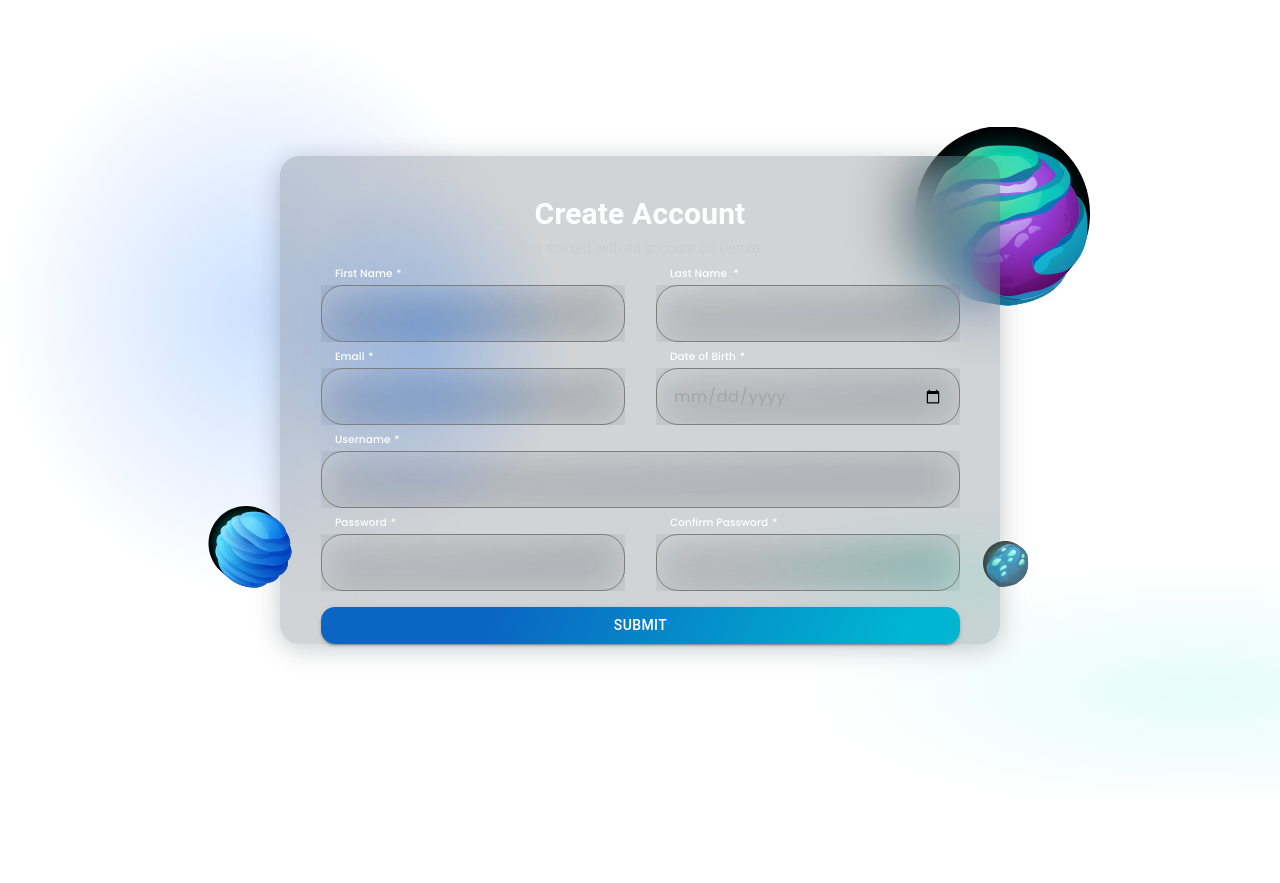
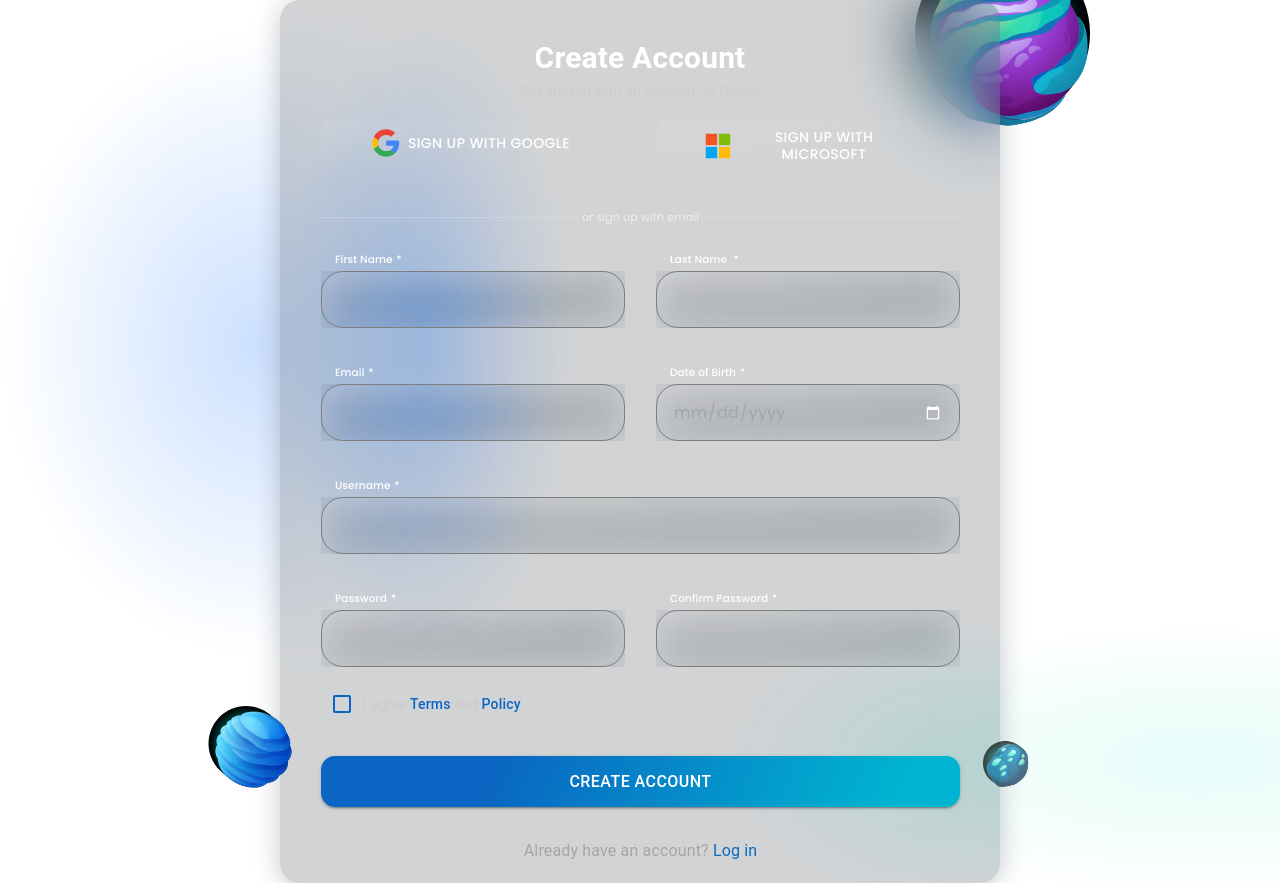
Before and after one commit to sanket8088/demlo-ui, a Next.js app in the folder frontend/: page /register in a window 1280 px wide. Before the commit the page ends 800 px from the top, so only its background shows below. Built offline with nearby package versions, Linux system fonts and the light colour scheme.

Commit message:
Auth forms done

```diff
--- /dev/null
+++ b/frontend/assets/icons/jsx/GoogleIcon.tsx
@@ -0,0 +1,47 @@
+import { SvgIcon, SvgIconClasses, SxProps, Theme } from "@mui/material";
+import { CommonProps } from "@mui/material/OverridableComponent";
+import { ElementType, ReactNode } from "react";
+
+const GoogleIcon = () => (
+  <svg
+    width="28"
+    height="28"
+    viewBox="0 0 28 28"
+    fill="none"
+    xmlns="http://www.w3.org/2000/svg"
+  >
+    <g clip-path="url(#clip0_478_10647)">
+      <path
+        fill-rule="evenodd"
+        clip-rule="evenodd"
+        d="M6.03374 14.0056C6.03374 13.1164 6.18141 12.264 6.44499 11.4644L1.83151 7.94141C0.932366 9.76701 0.425781 11.8241 0.425781 14.0056C0.425781 16.1852 0.931743 18.2411 1.82964 20.0654L6.44062 16.5355C6.17954 15.7397 6.03374 14.8904 6.03374 14.0056Z"
+        fill="#FBBC05"
+      />
+      <path
+        fill-rule="evenodd"
+        clip-rule="evenodd"
+        d="M14.1346 5.91641C16.0663 5.91641 17.811 6.60085 19.1818 7.72085L23.1697 3.73863C20.7396 1.62307 17.624 0.316406 14.1346 0.316406C8.71735 0.316406 4.0615 3.41445 1.83203 7.94112L6.44551 11.4641C7.50853 8.2373 10.5387 5.91641 14.1346 5.91641Z"
+        fill="#EB4335"
+      />
+      <path
+        fill-rule="evenodd"
+        clip-rule="evenodd"
+        d="M14.1346 22.0946C10.5387 22.0946 7.50853 19.7737 6.44551 16.5469L1.83203 20.0693C4.0615 24.5966 8.71735 27.6946 14.1346 27.6946C17.4782 27.6946 20.6704 26.5074 23.0662 24.283L18.687 20.8975C17.4514 21.6759 15.8955 22.0946 14.1346 22.0946Z"
+        fill="#34A853"
+      />
+      <path
+        fill-rule="evenodd"
+        clip-rule="evenodd"
+        d="M27.218 14.0045C27.218 13.1956 27.0934 12.3245 26.9065 11.5156H14.1328V16.8045H21.4855C21.1178 18.6077 20.1171 19.994 18.6852 20.8962L23.0644 24.2818C25.5811 21.9459 27.218 18.4665 27.218 14.0045Z"
+        fill="#4285F4"
+      />
+    </g>
+    <defs>
+      <clipPath id="clip0_478_10647">
+        <rect width="28" height="28" fill="white" />
+      </clipPath>
+    </defs>
+  </svg>
+);
+
+export default GoogleIcon;
--- /dev/null
+++ b/frontend/assets/icons/jsx/MicrosoftIcon.tsx
@@ -0,0 +1,20 @@
+import { SvgIcon, SvgIconClasses, SxProps, Theme } from "@mui/material";
+import { CommonProps } from "@mui/material/OverridableComponent";
+import { ElementType, ReactNode } from "react";
+
+const MicrosoftIcon = () => (
+  <svg
+    width="28"
+    height="28"
+    viewBox="0 0 28 28"
+    fill="none"
+    xmlns="http://www.w3.org/2000/svg"
+  >
+    <path d="M1.75 1.75H13.125V13.125H1.75V1.75Z" fill="#F35325" />
+    <path d="M14.875 1.75H26.25V13.125H14.875V1.75Z" fill="#81BC06" />
+    <path d="M1.75 14.875H13.125V26.25H1.75V14.875Z" fill="#05A6F0" />
+    <path d="M14.875 14.875H26.25V26.25H14.875V14.875Z" fill="#FFBA08" />
+  </svg>
+);
+
+export default MicrosoftIcon;
--- a/frontend/components/core-components/button/ButtonComponent.tsx
+++ b/frontend/components/core-components/button/ButtonComponent.tsx
@@ -1,14 +1,16 @@
-import React from 'react';
-import Button from '@mui/material/Button';
+import React from "react";
+import Button from "@mui/material/Button";
 
-import styled from '@emotion/styled';
+import styled from "@emotion/styled";
+import GoogleIcon from "../../../assets/icons/jsx/GoogleIcon";
 interface IButtonTypes {
-  size?: 'medium' | 'small' | 'large' | undefined;
-  variant?: 'text' | 'contained' | 'outlined' | undefined;
+  size?: "medium" | "small" | "large" | undefined;
+  variant?: "text" | "contained" | "outlined" | undefined;
   label: string;
   disabled?: boolean;
   fullWidth?: boolean;
   onClick?: () => void;
+  icon?: React.ReactNode;
 }
 
 const ButtonComponent = ({
@@ -16,20 +18,21 @@ const ButtonComponent = ({
   variant,
   disabled,
   fullWidth,
-  size = 'medium',
-  onClick = () => null,
+  size = "medium",
+  icon,
+  onClick,
 }: IButtonTypes) => {
   const background =
-    variant === 'contained'
-      ? 'linear-gradient(111.76deg, #0A66C2 27.13%, #00B5D1 90.6%)'
-      : 'rgba(81, 205, 222, 0.1)';
+    variant === "contained"
+      ? "linear-gradient(111.76deg, #0A66C2 27.13%, #00B5D1 90.6%)"
+      : "rgba(81, 205, 222, 0.1)";
   const paddingInline =
-    size === 'large' ? '34px' : size === 'small' ? '24px' : '36px';
+    size === "large" ? "34px" : size === "small" ? "24px" : "36px";
   const paddingBlock =
-    size === 'large' ? '16px' : size === 'small' ? 'var(--spacing-1)' : '10px';
+    size === "large" ? "16px" : size === "small" ? "var(--spacing-1)" : "10px";
   const fontSize =
-    size === 'large' ? '16px' : size === 'small' ? '12px' : '14px';
-  const borderRadius = size === 'small' ? '8px' : '14px';
+    size === "large" ? "16px" : size === "small" ? "12px" : "14px";
+  const borderRadius = size === "small" ? "8px" : "14px";
   return (
     <Button
       size={size}
@@ -37,18 +40,19 @@ const ButtonComponent = ({
       variant={variant}
       disabled={disabled}
       fullWidth={fullWidth}
+      startIcon={icon}
       type="button"
       sx={{
-        fontWeight: '500',
-        lineHeight: '120%',
+        fontWeight: "500",
+        lineHeight: "120%",
         fontSize: fontSize,
         background: background,
         borderRadius: borderRadius,
         paddingBlock: paddingBlock,
         paddingInline: paddingInline,
-        '&:hover': {
+        "&:hover": {
           background:
-            'linear-gradient(0deg, rgba(5, 56, 107, 0.4), rgba(5, 56, 107, 0.4)), linear-gradient(111.76deg, #0A66C2 27.13%, #00B5D1 90.6%)',
+            "linear-gradient(0deg, rgba(5, 56, 107, 0.4), rgba(5, 56, 107, 0.4)), linear-gradient(111.76deg, #0A66C2 27.13%, #00B5D1 90.6%)",
         },
       }}
     >
--- /dev/null
+++ b/frontend/components/core-components/checkbox/FastCheckbox.tsx
@@ -0,0 +1,32 @@
+import React from "react";
+import { FastField } from "formik";
+import { Checkbox } from "@mui/material";
+interface ITypesFastCheckbox {
+  name: string;
+}
+const FastCheckbox = ({ name }: ITypesFastCheckbox) => {
+  return (
+    <FastField name={name}>
+      {({ form }: any) => {
+        const handleChange = (value: boolean) => {
+          form.setFieldTouched(name, true);
+          form.setFieldValue(name, value);
+        };
+        return (
+          <>
+            <Checkbox
+              color="default"
+              onChange={(e, val) => handleChange(val)}
+              sx={{
+                borderColor: "#C6C0BF",
+                color: "#0A66C2",
+              }}
+            />
+          </>
+        );
+      }}
+    </FastField>
+  );
+};
+
+export default FastCheckbox;
--- a/frontend/components/core-components/grid/GridItem.tsx
+++ b/frontend/components/core-components/grid/GridItem.tsx
@@ -4,12 +4,14 @@ import Grid from "@mui/material/Grid";
 interface ITypesGridItem {
   xs?: number;
   children?: React.ReactNode;
+  paddingBottom?: string;
 }
 
 // learn more on grid here : https://mui.com/material-ui/react-grid/
-const GridItem = ({ children, xs }: ITypesGridItem) => {
+const GridItem = ({ children, xs, paddingBottom }: ITypesGridItem) => {
+  const spacingBottom = paddingBottom ? paddingBottom : "0px";
   return (
-    <Grid sx={{ padding: "0 15px" }} item xs={xs}>
+    <Grid sx={{ padding: "0 15px", paddingBottom: spacingBottom }} item xs={xs}>
       {children}
     </Grid>
   );
--- /dev/null
+++ b/frontend/components/core-components/links/SocialLink.tsx
@@ -0,0 +1,42 @@
+import React from "react";
+import Button from "@mui/material/Button";
+
+interface ISocialLinkTypes {
+  label: string;
+  disabled?: boolean;
+  fullWidth?: boolean;
+  onClick?: () => void;
+  icon?: React.ReactNode;
+}
+const SocialLink = ({ onClick, label, icon }: ISocialLinkTypes) => {
+  return (
+    <Button
+      size="large"
+      onClick={onClick}
+      variant="contained"
+      fullWidth
+      startIcon={icon}
+      type="button"
+      sx={{
+        fontWeight: "500",
+        fontFamily: "Poppins",
+        lineHeight: "120%",
+        fontSize: "14px",
+        background:
+          "radial-gradient(100% 100% at 0% 0%, rgba(255, 255, 255, 0.08) 0%, rgba(255, 255, 255, 0) 100%)",
+        borderRadius: "14px",
+        paddingBlock: "10px",
+        paddingInline: "52px",
+        boxShadow: "inset -5px -5px 250px rgba(255, 255, 255, 0.02)",
+        "&:hover": {
+          background:
+            "linear-gradient(0deg, rgba(5, 56, 107, 0.4), rgba(5, 56, 107, 0.4)), linear-gradient(111.76deg, #0A66C2 27.13%, #00B5D1 90.6%)",
+        },
+      }}
+    >
+      {label}
+    </Button>
+  );
+};
+
+export default SocialLink;
--- /dev/null
+++ b/frontend/components/features/auth-form/AuthForm.style.ts
@@ -0,0 +1,77 @@
+import styled from "@emotion/styled";
+const PolicyWrap = styled.div`
+display: flex;
+flex-direction: row;
+align-items: center;
+
+p{
+    font-size: 14px;
+    font-weight: 500;
+    color: #CDCDCD;
+
+    span{
+        color:#0A66C2;
+    }
+}
+
+`;
+
+const HR = styled.p`
+position: relative;
+font-family: 'Poppins';
+font-style: normal;
+font-weight: 400;
+font-size: 11px;
+color: rgba(255, 255, 255, 0.6);
+display: block;
+text-align: center;
+::before{
+    content:" ";
+  display: block;
+  height: 1px;
+  width: 16rem;
+  position: absolute;
+  top: 50%;
+  left: 0;
+  background: rgba(255, 255, 255, 0.2);
+}
+::after{
+    content:" ";
+  height: 1px;
+  width: 16rem;
+  background: rgba(255, 255, 255, 0.2);
+  display: block;
+  position: absolute;
+  top: 50%;
+  right: 0;
+
+}
+`
+const SwitchTab = styled.p`
+font-weight: 400;
+font-size: 16px;
+color: #A5A5A5;
+display: block;
+text-align: center;
+a{
+    text-decoration: none;
+    color: #0A6AC3
+;
+}
+`
+
+const ForgotLink= styled.p`
+display: block;
+text-align: end;
+a{
+    text-decoration: none;
+   color: #0A6AC3;
+}
+
+`
+
+export {
+    PolicyWrap,
+    HR,
+    SwitchTab,ForgotLink
+  };
--- a/frontend/components/features/auth-form/LoginForm.tsx
+++ b/frontend/components/features/auth-form/LoginForm.tsx
@@ -1,6 +1,7 @@
 import ModalComponent from "@/components/core-components/modal/ModalComponent";
 import React, { useEffect, useRef, useState } from "react";
 import { Formik, Form, FastField } from "formik";
+import Link from "next/link";
 import FastInput from "@/components/core-components/input/FastInput";
 import * as Yup from "yup";
 import GridContainer from "@/components/core-components/grid/GridContainer";
@@ -11,6 +12,10 @@ import { fetchQueries, postQueries } from "@/utility/queryController";
 import axios from "axios";
 import { useRouter } from "next/router";
 import { setAuthToStorage } from "@/utility/auth";
+import SocialLink from "@/components/core-components/links/SocialLink";
+import GoogleIcon from "@/assets/icons/jsx/GoogleIcon";
+import MicrosoftIcon from "@/assets/icons/jsx/MicrosoftIcon";
+import { HR, SwitchTab, ForgotLink } from "./AuthForm.style";
 const LoginForm = () => {
   const router = useRouter();
   const formikRef = useRef();
@@ -33,7 +38,7 @@ const LoginForm = () => {
     onSuccess: (data) => {
       setAuthToStorage(data?.access, data?.refresh);
       router.push({
-        pathname: "/dashboard",
+        pathname: "/profile",
       });
     },
   });
@@ -72,10 +77,25 @@ const LoginForm = () => {
           return (
             <form onSubmit={props.handleSubmit}>
               <GridContainer spacing={2}>
-                <GridItem xs={12}>
+                <GridItem xs={6} paddingBottom="1.255rem">
+                  <SocialLink
+                    label="Sign up with google"
+                    icon={<GoogleIcon />}
+                  />
+                </GridItem>
+                <GridItem xs={6} paddingBottom="1.25rem">
+                  <SocialLink
+                    label="Sign up with Microsoft"
+                    icon={<MicrosoftIcon />}
+                  />
+                </GridItem>
+                <GridItem xs={12} paddingBottom="1.25rem">
+                  <HR>or sign in with username</HR>
+                </GridItem>
+                <GridItem xs={12} paddingBottom="30px">
                   <FastInput name="username" label="Username" required />
                 </GridItem>
-                <GridItem xs={12}>
+                <GridItem xs={12} paddingBottom="0px">
                   <FastInput
                     name="password"
                     label="Password"
@@ -83,14 +103,26 @@ const LoginForm = () => {
                     required
                   />
                 </GridItem>
+                <GridItem xs={12} paddingBottom="0px">
+                  <ForgotLink>
+                    <Link href="/">Forgot password</Link>
+                  </ForgotLink>
+                </GridItem>
 
-                <GridItem xs={12}>
+                <GridItem xs={12} paddingBottom="30px">
                   <ButtonComponent
                     label="Sign in"
                     variant="contained"
                     fullWidth
                     onClick={props.handleSubmit}
+                    disabled={isLoading}
+                    size="large"
                   />
+                </GridItem>
+                <GridItem xs={12} paddingBottom="1.25rem">
+                  <SwitchTab>
+                    Don't have an account? <Link href="/register">Sign up</Link>
+                  </SwitchTab>
                 </GridItem>
               </GridContainer>
             </form>
--- a/frontend/components/features/auth-form/RegisterForm.tsx
+++ b/frontend/components/features/auth-form/RegisterForm.tsx
@@ -1,5 +1,5 @@
 import React, { useEffect, useRef, useState } from "react";
-
+import Link from "next/link";
 import ModalComponent from "@/components/core-components/modal/ModalComponent";
 import { Formik, Form, FastField } from "formik";
 import FastInput from "@/components/core-components/input/FastInput";
@@ -11,7 +11,11 @@ import { useQuery, useMutation } from "react-query";
 import { fetchQueries, postQueries } from "@/utility/queryController";
 import axios from "axios";
 import { useRouter } from "next/router";
-
+import FastCheckbox from "@/components/core-components/checkbox/FastCheckbox";
+import { PolicyWrap, HR, SwitchTab } from "./AuthForm.style";
+import SocialLink from "@/components/core-components/links/SocialLink";
+import GoogleIcon from "@/assets/icons/jsx/GoogleIcon";
+import MicrosoftIcon from "@/assets/icons/jsx/MicrosoftIcon";
 const RegisterForm = () => {
   const router = useRouter();
   const formikRef = useRef();
@@ -60,7 +64,6 @@ const RegisterForm = () => {
     mutate({
       email: values?.email,
       dob: values?.dob,
-      contact_number: "7830746988",
       password: values?.password,
       first_name: values?.firstName,
       last_name: values?.lastName,
@@ -76,10 +79,13 @@ const RegisterForm = () => {
   useEffect(() => {
     if (data) {
       console.log(data);
+
       // router.push({
       //   pathname: '/login'})
     }
   }, [data]);
+
+  console.log("loading", isLoading);
 
   const registerValidation = Yup.object().shape({
     email: Yup.string().email().required(),
@@ -87,9 +93,14 @@ const RegisterForm = () => {
     lastName: Yup.string().required(),
     username: Yup.string().required(),
     password: Yup.string().required(),
+    dob: Yup.string().required(),
     confirmPassword: Yup.string()
       .oneOf([Yup.ref("password"), undefined], "Passwords must match")
       .required("Required"),
+    termsAndConditions: Yup.bool().oneOf(
+      [true],
+      "You need to accept the terms and conditions"
+    ),
   });
   return (
     <ModalComponent
@@ -106,6 +117,7 @@ const RegisterForm = () => {
           password: "",
           confirmPassword: "",
           dob: "",
+          termsAndConditions: false,
         }}
         validationSchema={registerValidation}
         onSubmit={handleSubmit}
@@ -123,16 +135,31 @@ const RegisterForm = () => {
           return (
             <form onSubmit={props.handleSubmit}>
               <GridContainer spacing={2}>
-                <GridItem xs={6}>
+                <GridItem xs={6} paddingBottom="1.255rem">
+                  <SocialLink
+                    label="Sign up with google"
+                    icon={<GoogleIcon />}
+                  />
+                </GridItem>
+                <GridItem xs={6} paddingBottom="1.25rem">
+                  <SocialLink
+                    label="Sign up with Microsoft"
+                    icon={<MicrosoftIcon />}
+                  />
+                </GridItem>
+                <GridItem xs={12} paddingBottom="1.25rem">
+                  <HR>or sign up with email</HR>
+                </GridItem>
+                <GridItem xs={6} paddingBottom="1.875rem">
                   <FastInput name="firstName" label="First Name" required />
                 </GridItem>
-                <GridItem xs={6}>
+                <GridItem xs={6} paddingBottom="1.875rem">
                   <FastInput name="lastName" label="Last Name " required />
                 </GridItem>
-                <GridItem xs={6}>
+                <GridItem xs={6} paddingBottom="1.875rem">
                   <FastInput name="email" label="Email" required />
                 </GridItem>
-                <GridItem xs={6}>
+                <GridItem xs={6} paddingBottom="1.875rem">
                   <FastInput
                     name="dob"
                     label="Date of Birth"
@@ -141,7 +168,7 @@ const RegisterForm = () => {
                   />
                 </GridItem>
 
-                <GridItem xs={12}>
+                <GridItem xs={12} paddingBottom="1.875rem">
                   <FastInput name="username" label="Username" required />
                 </GridItem>
                 <GridItem xs={6}>
@@ -160,13 +187,28 @@ const RegisterForm = () => {
                     required
                   />
                 </GridItem>
-                <GridItem xs={12}>
+                <GridItem xs={12} paddingBottom="15px">
+                  <PolicyWrap>
+                    <FastCheckbox name="termsAndConditions" />
+                    <p>
+                      I agree <span>Terms</span> and <span>Policy</span>
+                    </p>
+                  </PolicyWrap>
+                </GridItem>
+                <GridItem xs={12} paddingBottom="1rem">
                   <ButtonComponent
-                    label="submit"
+                    label="Create account"
                     variant="contained"
                     fullWidth
                     onClick={props.handleSubmit}
+                    disabled={isLoading}
+                    size="large"
                   />
+                </GridItem>
+                <GridItem xs={12} paddingBottom="1.25rem">
+                  <SwitchTab>
+                    Already have an account? <Link href="/login">Log in</Link>
+                  </SwitchTab>
                 </GridItem>
               </GridContainer>
             </form>
--- a/frontend/styles/globals.css
+++ b/frontend/styles/globals.css
@@ -85,7 +85,13 @@ body {
 
 .auth-form_alignment{
   width: 100%;
-  height: 100vh;
+  height: 100%;
+  min-height: 100vh;
   display: flex;
   align-items: center;
 }
+
+/* //mui date picker calendar icon color override */
+::-webkit-calendar-picker-indicator {
+  filter: brightness(0) invert(1);
+}
```
Also changed, not shown: 1 other file (tests, documents, lock files or other folders).
